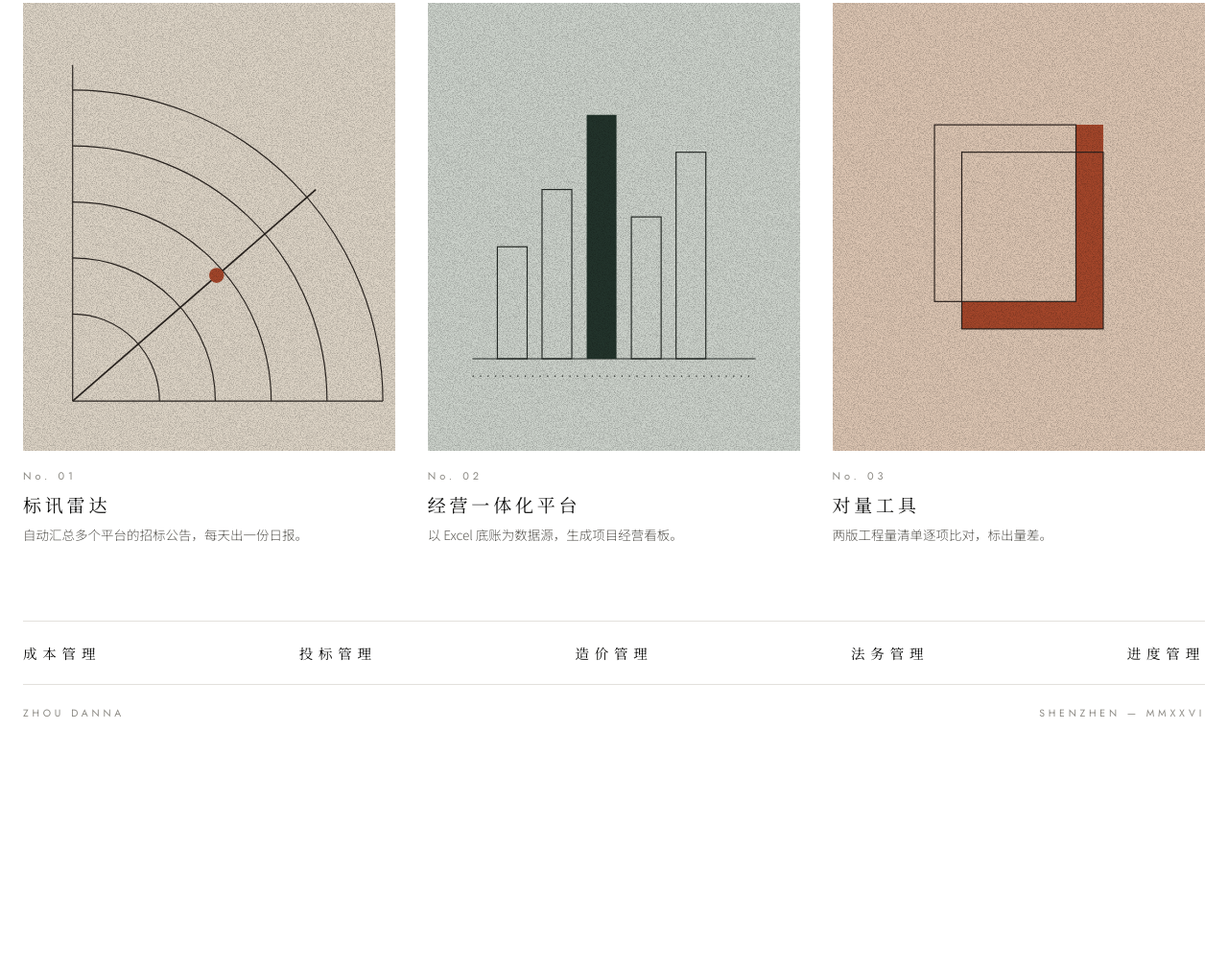
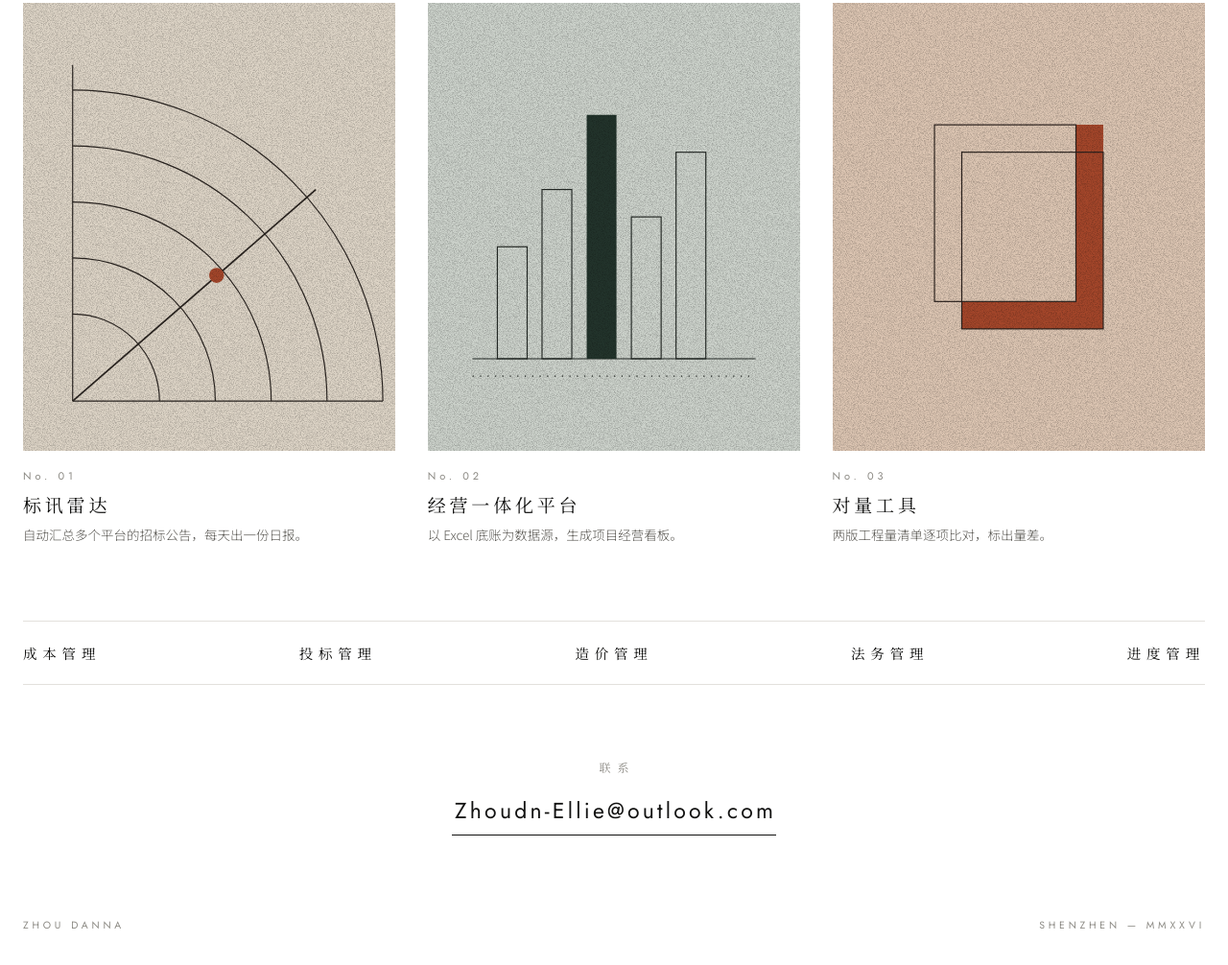
Before and after one commit to Elliezhou314/elliezhou314.github.io, a plain HTML site: page index.html in a window 1280 px wide. Shown: the part 1008-2014 px from the top of the page at 96% size. Before the commit the page ends 1799 px from the top, so only its background shows below. Drawn offline with Linux system fonts and the light colour scheme.

Commit message:
添加联系邮箱：页面底部联系区块与导航入口，字体子集重新生成

```diff
--- a/css/sections.css
+++ b/css/sections.css
@@ -28,6 +28,11 @@
 /* business strip */
 .b-biz{display:flex;flex-wrap:wrap;justify-content:space-between;gap:10px 24px;margin-top:clamp(48px,6vw,84px);padding:22px 0;border-top:1px solid var(--hair);border-bottom:1px solid var(--hair);font-family:var(--song);font-size:14.5px;letter-spacing:.4em}
 
+/* contact */
+.b-contact{text-align:center;padding:clamp(48px,6vw,86px) 0 clamp(40px,5vw,70px)}
+.b-contact small{display:block;font-family:var(--song);font-size:12px;letter-spacing:.6em;padding-left:.6em;color:var(--dim)}
+.b-contact a{display:inline-block;margin-top:20px;font:400 clamp(17px,1.9vw,23px) var(--futura);letter-spacing:.14em;padding:0 0 8px .14em;border-bottom:1px solid var(--ink);overflow-wrap:anywhere}
+
 @media (max-width:860px){
   .b-top{grid-template-columns:1fr;justify-items:center;gap:14px}.b-top nav,.b-top .r{display:none}
   .b-hero{grid-template-columns:1fr;height:auto}.b-hero figure{aspect-ratio:4/5}
--- a/index.html
+++ b/index.html
@@ -24,6 +24,7 @@
   "alternateName": "Zhou Danna",
   "url": "https://elliezhou314.github.io/",
   "jobTitle": "经营管理",
+  "email": "Zhoudn-Ellie@outlook.com",
   "description": "建筑施工企业经营管理，负责成本、投标、造价、合同相关工作。",
   "address": { "@type": "PostalAddress", "addressLocality": "深圳", "addressCountry": "CN" },
   "knowsAbout": ["成本管理", "投标报价", "工程造价", "工程量核对", "合同管理"]
@@ -38,7 +39,7 @@
 <div class="opt b">
   <div class="b-in gut">
     <header class="b-top">
-      <nav aria-label="页内导航"><a href="#biz">业务</a><a href="#works">作品</a></nav>
+      <nav aria-label="页内导航"><a href="#biz">业务</a><a href="#works">作品</a><a href="#contact">联系</a></nav>
       <span class="wm">ZHOU DANNA</span>
       <span class="r">深圳 · 二〇二六</span>
     </header>
@@ -65,6 +66,11 @@
       </section>
 
       <div class="b-biz" id="biz"><span>成本管理</span><span>投标管理</span><span>造价管理</span><span>法务管理</span><span>进度管理</span></div>
+
+      <div class="b-contact" id="contact">
+        <small>联系</small>
+        <a href="mailto:Zhoudn-Ellie@outlook.com">Zhoudn-Ellie@outlook.com</a>
+      </div>
     </main>
 
     <footer class="b-foot"><span>ZHOU DANNA</span><span>SHENZHEN — MMXXVI</span></footer>
```
Also changed, not shown: fonts/jost-400.woff2, fonts/jost-500.woff2, fonts/notosanssc-300.woff2, fonts/notosanssc-400.woff2, fonts/notoserifsc-300.woff2, fonts/notoserifsc-400.woff2.
